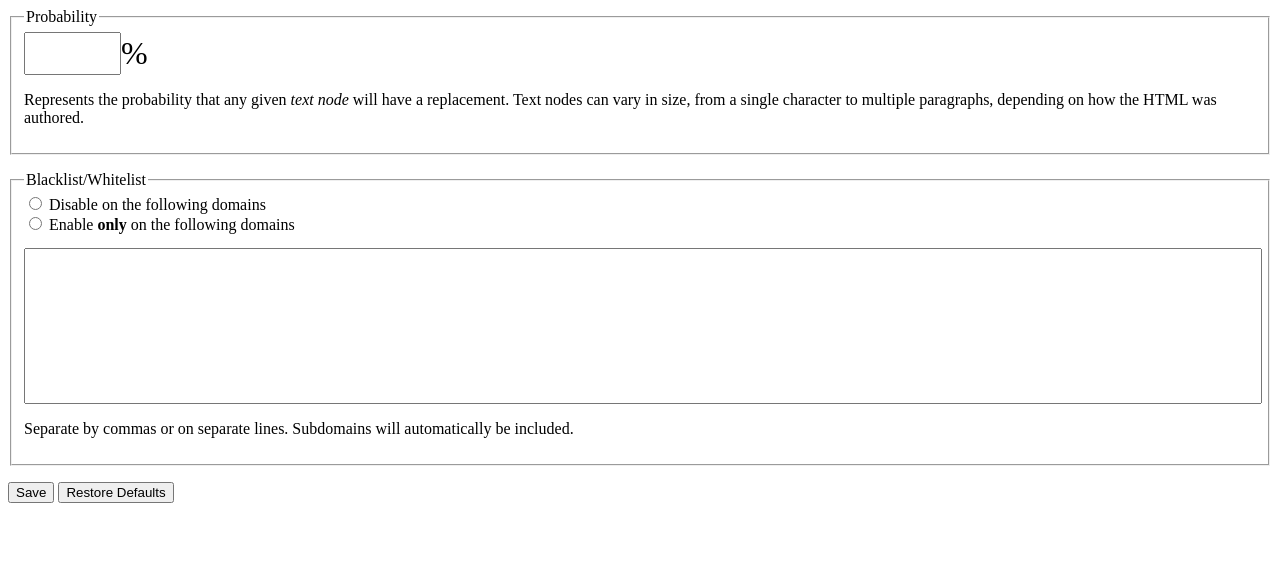
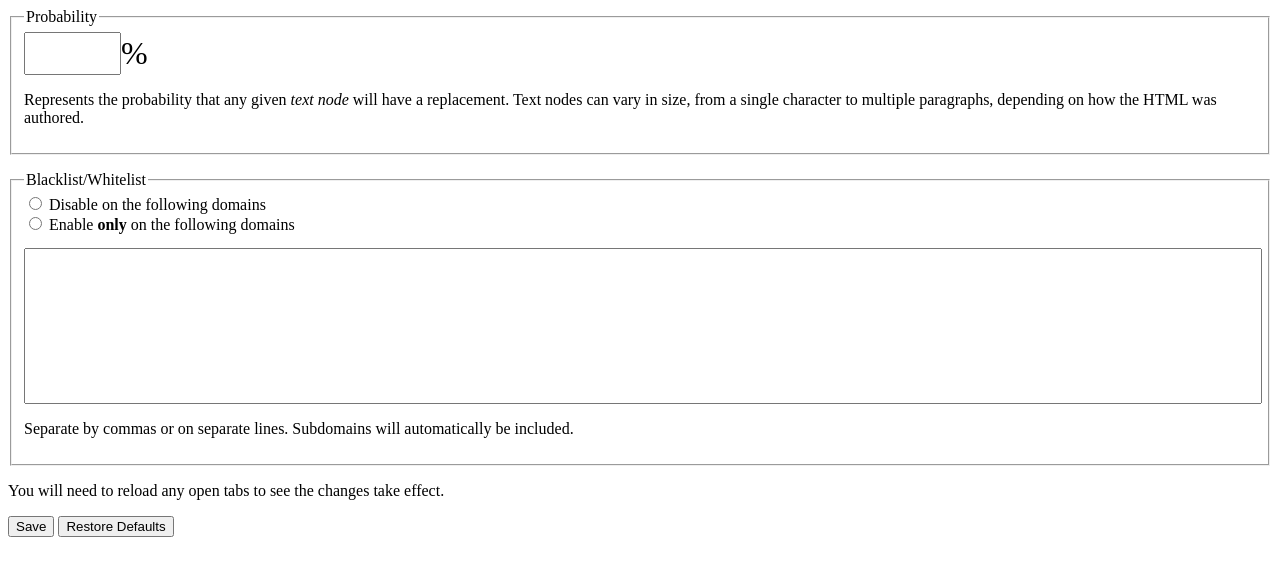
Before and after one commit to garrettn/four-stars, a browser extension: page static/options.html in a window 1280 px wide. Drawn offline with Linux system fonts and the light colour scheme; files whose address does not match are found by name.

Commit message:
Add helpful message to options form

```diff
--- a/static/options.html
+++ b/static/options.html
@@ -62,6 +62,7 @@
         included.
       </p>
     </fieldset>
+    <p>You will need to reload any open tabs to see the changes take effect.</p>
     <button type="submit" class="default">Save</button>
     <button id="restore">Restore Defaults</button>
   </form>
```
